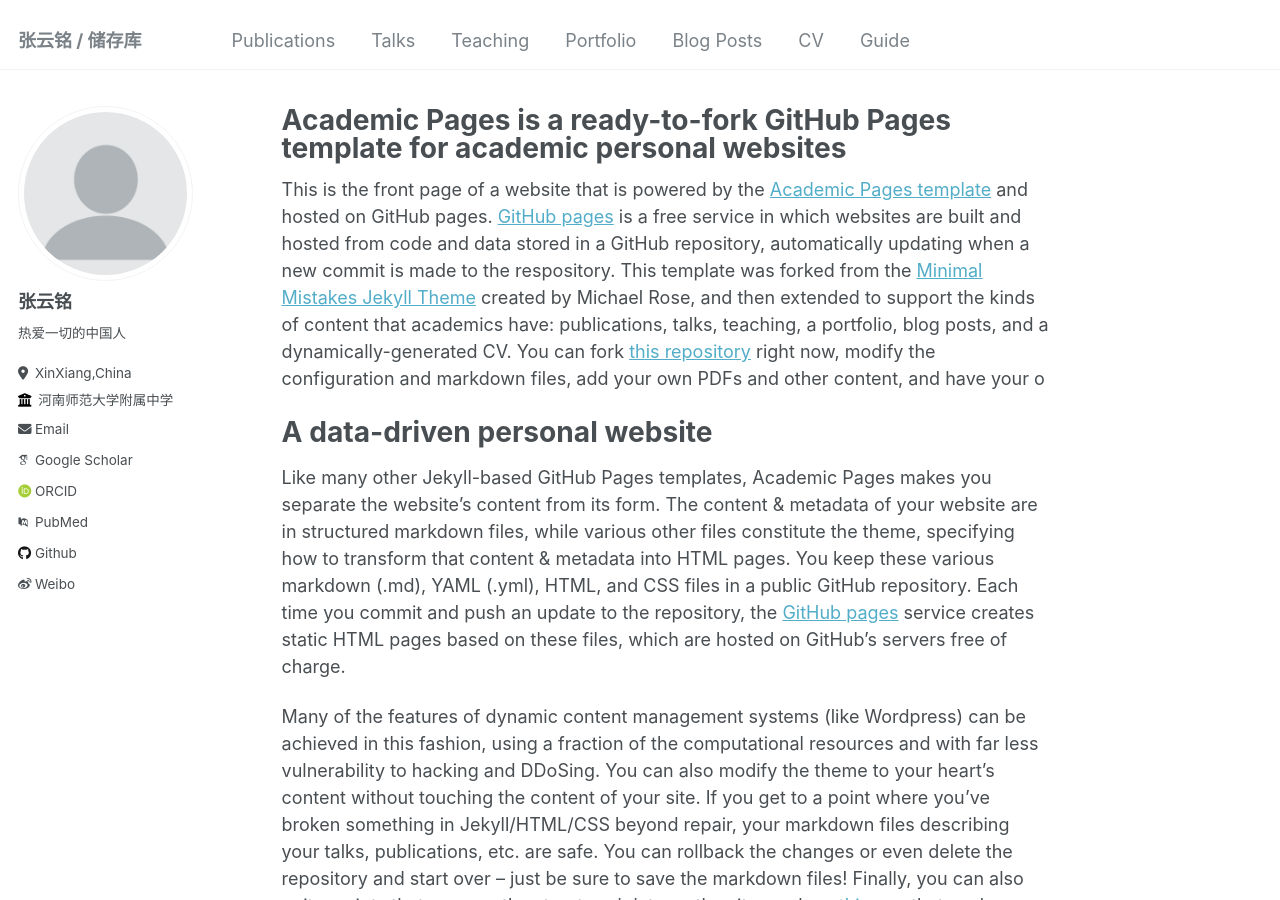
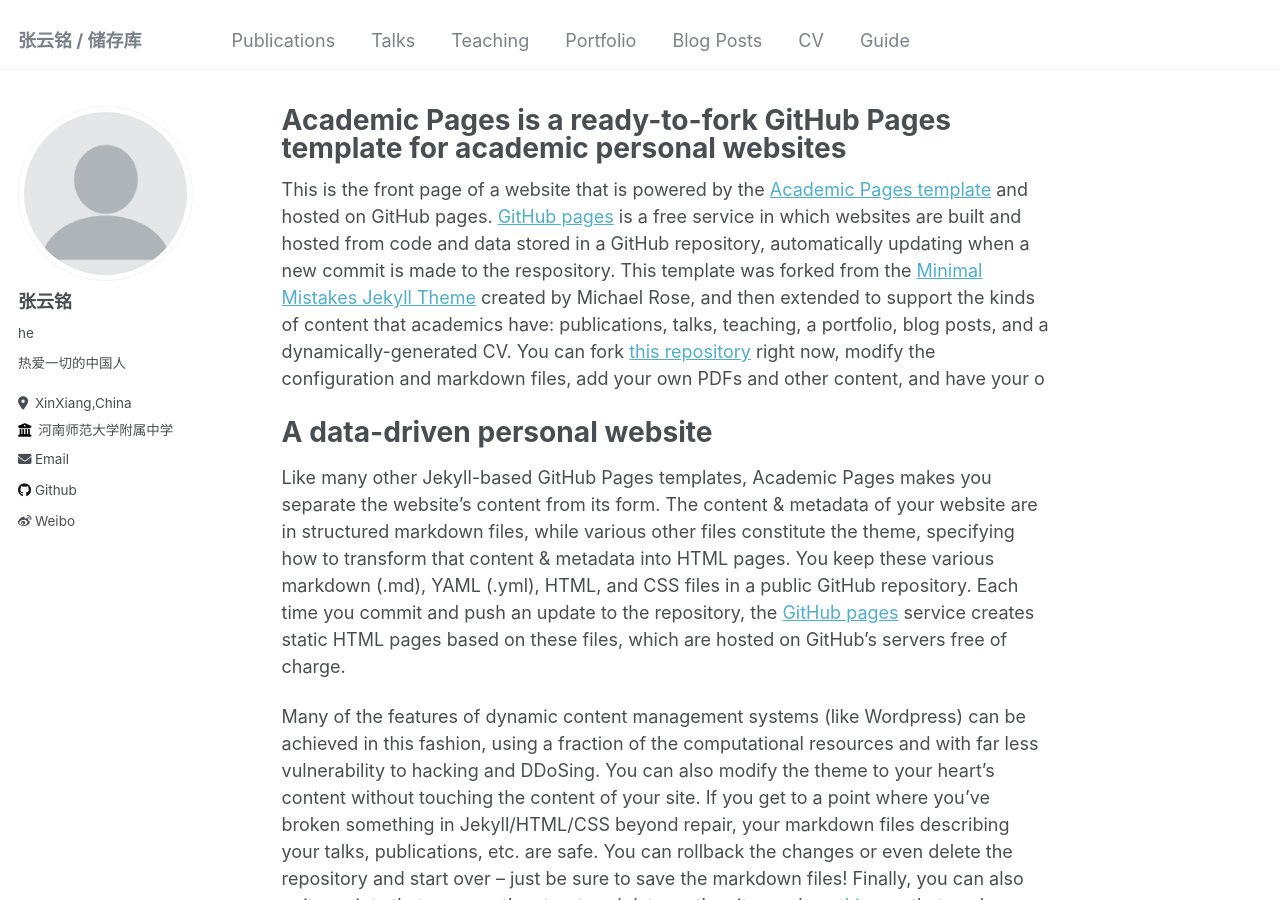
Before and after one commit to ZhangYun-Ming/ning, a Jekyll site: the page built from _pages/about.md, in a window 1280 px wide and 900 px high. Built offline with Jekyll 4.4.1, drawn with Linux system fonts in a browser that asks for light colours; some web fonts are replaced.

Commit message:
Update _config.yml

```diff
--- a/_config.yml
+++ b/_config.yml
@@ -14,7 +14,6 @@ name                     : &name "Your Name"
 description              : &description "personal description"
 url                      : https://academicpages.github.io # the base hostname & protocol for your site e.g. "https://mmistakes.github.io"
 baseurl                  : "" # the subpath of your site, e.g. "/blog"
-repository               : "academicpages/academicpages.github.io"
 
 # Site Author - The following control what appear as part of the author content on the side bar.
 #               If a field is blank the icon and link will not appear, otherwise it will be shown.
@@ -23,7 +22,7 @@ author:
   # Biographic information
   avatar           : "profile.png"
   name             : "张云铭"
-  pronouns         : # he
+  pronouns         :  he
   bio              : "热爱一切的中国人"
   location         : "XinXiang,China"
   employer         : "河南师范大学附属中学"
@@ -32,11 +31,11 @@ author:
 
   # Academic websites
   arxiv            : # URL - Update with the correct link to your profile
-  googlescholar    : "https://scholar.google.com/citations?user=PS_CX0AAAAAJ"
+  googlescholar    : # "https://scholar.google.com/citations?user=PS_CX0AAAAAJ"
   impactstory      : # URL
-  orcid            : "http://orcid.org/yourorcidurl"
+  orcid            : # "http://orcid.org/yourorcidurl"
   semantic         : # URL
-  pubmed           : "https://www.ncbi.nlm.nih.gov/pubmed/?term=john+snow"
+  pubmed           : # "https://www.ncbi.nlm.nih.gov/pubmed/?term=john+snow"
   researchgate     : # URL
 
   # Repositories and software development
```
